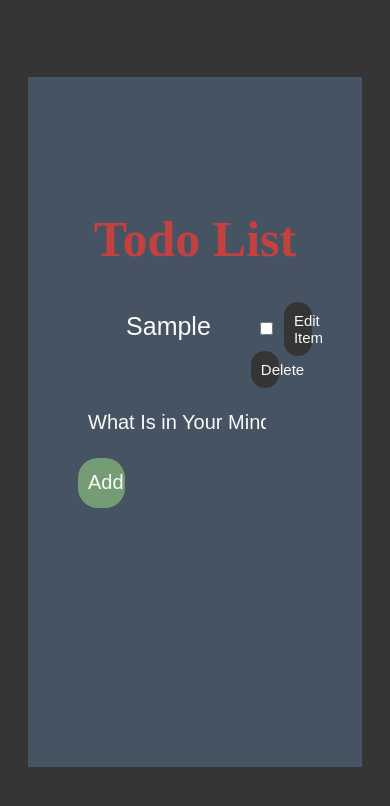
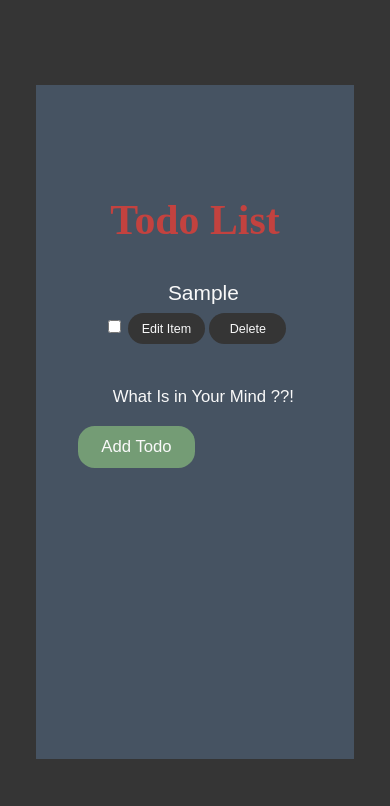
Before and after one commit to ShehabGamal/to-do-list, a React (Create React App) app: page / in a window 390 px wide. Both pictures are taken after typing "Sample" into the empty fields and a click on the input "Add Todo". Shown: the top 806 px of the page. Built offline with nearby package versions, Linux system fonts and the light colour scheme.

Commit message:
Applying Responsive Design to the whole application

```diff
--- a/src/App.js
+++ b/src/App.js
@@ -16,16 +16,16 @@ const Wrapper = styled.div`
 const Container = styled.div`
   background: ${(props) => props.theme.extraColor};
   height: 70vh;
-  padding-top: 100px;
-  padding-left: 50px;
-  padding-right: 50px;
+  padding-top: 9.91vh;
+  padding-left: 4.955vh;
+  padding-right: 4.955vh;
   width: 60%;
   margin: 10% auto;
 `;
 const BasicHeader = styled.h1`
   text-align: center;
   color: ${(props) => props.theme.secondaryColor};
-  font-size: 50px;
+  font-size: 4.955vh;
 `;
 function App() {
   //const [items, setItems] = useState([]);
--- a/src/Components/AddItem/AddItem.js
+++ b/src/Components/AddItem/AddItem.js
@@ -7,15 +7,18 @@ const BasicInput = styled.input`
     outline: ${(props) => props.theme.outline};
   }
   font-family: ${(props) => props.theme.fontFamily};
-  padding: 10px;
+  padding: 0.991vh;
   color: ${(props) => props.theme.foreground};
   width: 20%;
   background: ${(props) => props.theme.mainColor};
   border: 0;
   margin: 0 auto;
-  border-radius: 20px;
-  height: 50px;
-  font-size: 20px;
+  border-radius: 1.982vh;
+  height: 4.955vh;
+  font-size: 1.982vh;
+  @media (min-width: 280px) and (max-width: 1024px) {
+    width: 50%;
+  }
 `;
 const ExtendedBasicInput1 = styled(BasicInput)`
   background: transparent;
@@ -25,6 +28,9 @@ const ExtendedBasicInput1 = styled(BasicInput)`
     color: ${(props) => props.theme.foreground};
   }
   border-radius: 0px;
+  @media (min-width: 280px) and (max-width: 1024px) {
+    width: 100%;
+  }
 `;
 
 class AddItem extends Component {
--- a/src/Components/Item/Item.jsx
+++ b/src/Components/Item/Item.jsx
@@ -2,28 +2,35 @@ import React, { useState } from "react";
 import styled from "styled-components";
 
 const BasicButton = styled.button`
-  padding: 10px;
+  padding: 0.991vh;
   margin: 0 auto;
-  margin-left: 5px;
+  margin-left: 0.495vh;
   width: 12%;
   float: right;
   background: ${(props) => props.theme.background};
   color: ${(props) => props.theme.foreground};
   border: 0;
-  border-radius: 20px;
-  font-size: 15px;
+  border-radius: 1.982vh;
+  font-size: 1.486vh;
+  @media (min-width: 280px) and (max-width: 1024px) {
+    width: 33%;
+    float: none;
+  }
 `;
 const BasicInput = styled.input`
   display: inline-block;
   text-align: center;
-  padding: 10px;
-  font-size: 25px;
+  padding: 0.991vh;
+  font-size: 2.477vh;
   width: 66%;
   background: transparent;
   color: ${(props) => props.theme.foreground};
   border: 0;
   &:focus {
     outline: ${(props) => props.theme.outline};
+  }
+  @media (min-width: 280px) and (max-width: 1024px) {
+    width: 100%;
   }
 `;
 
```
